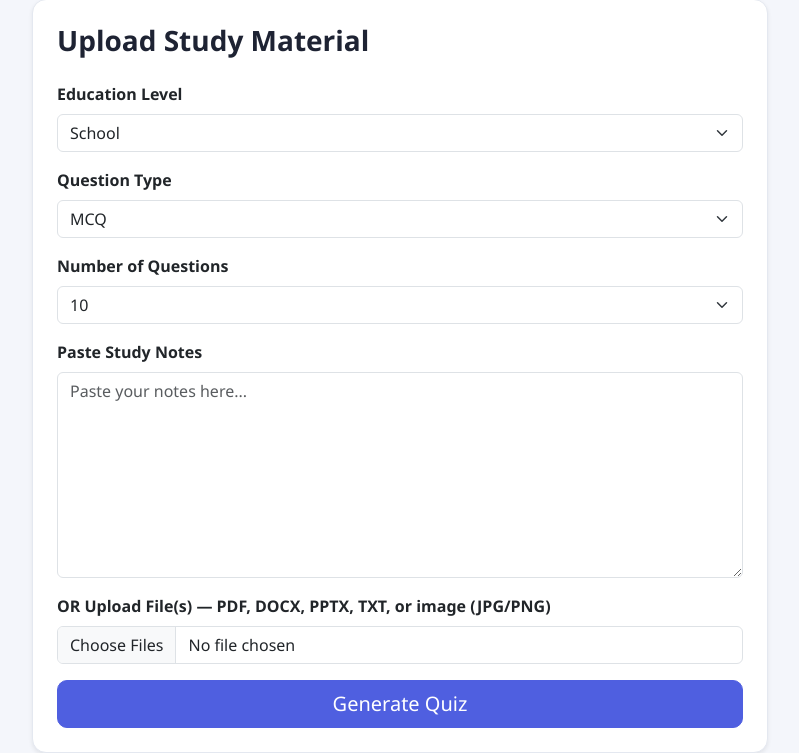
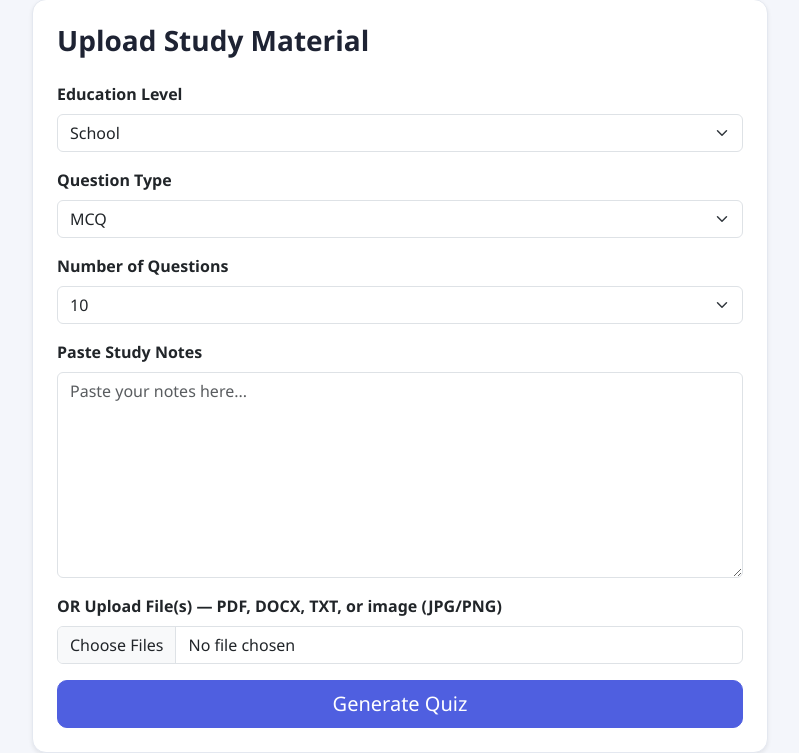
Before and after one commit to FatimaBatool55/AdaptiveLearningSystem, a Flask app: page /upload in a window 1280 px wide. Shown: the part 82-835 px from the top of the page, without its empty margins (240-1039 px from the left). Run offline with Flask 3, Linux system fonts and the light colour scheme.

Commit message:
Update upload.html

```diff
--- a/templates/upload.html
+++ b/templates/upload.html
@@ -41,7 +41,7 @@
           </div>
 
           <div class="mb-3">
-            <label class="form-label fw-semibold">OR Upload File(s) — PDF, DOCX, PPTX, TXT, or image (JPG/PNG)</label>
+            <label class="form-label fw-semibold">OR Upload File(s) — PDF, DOCX, TXT, or image (JPG/PNG)</label>
             <input type="file" name="files" class="form-control"
                    aaccept=".pdf,.doc,.docx,.txt,.jpg,.jpeg,.png,application/pdf,application/msword,application/vnd.openxmlformats-officedocument.wordprocessingml.document,text/plain,image/jpeg,image/png"
                    multiple>
```
